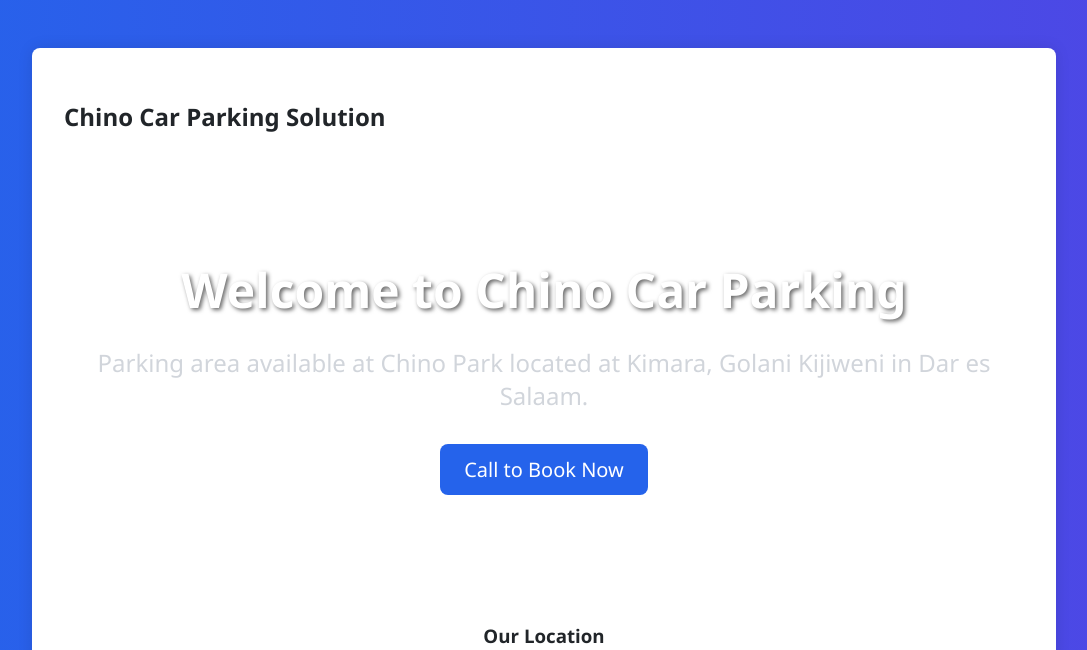
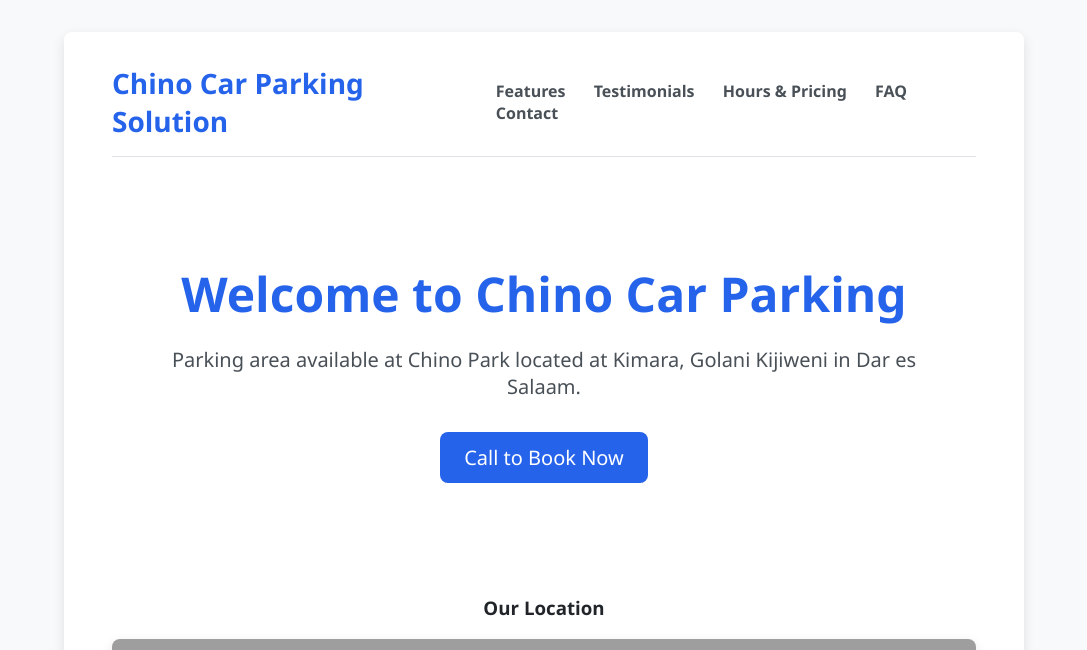
Before and after one commit to CHINOGA/chino-parking-system, a PHP site: page / in a window 1280 px wide. Shown: the top 650 px of the page, without its empty margins (96-1183 px from the left). Run offline with PHP 8.4, Linux system fonts and the light colour scheme; grey boxes are pictures that could not be loaded.

Commit message:
Add stunning landing page for Chino Car Parking Solution with enhanced features

```diff
--- a/index.php
+++ b/index.php
@@ -6,20 +6,61 @@
     <title>Chino Car Parking Solution</title>
     <link rel="stylesheet" href="custom.css" />
     <style>
+        /* Reset and base styles */
+        * {
+            box-sizing: border-box;
+        }
+        body {
+            font-family: 'Segoe UI', Tahoma, Geneva, Verdana, sans-serif;
+            background: #f8f9fa;
+            color: #212529;
+            margin: 0;
+            padding: 0;
+        }
+        .container {
+            max-width: 960px;
+            margin: 2rem auto;
+            background: white;
+            border-radius: 0.5rem;
+            padding: 2rem 3rem;
+            box-shadow: 0 4px 12px rgba(0,0,0,0.1);
+        }
+        header {
+            display: flex;
+            justify-content: space-between;
+            align-items: center;
+            padding-bottom: 1rem;
+            border-bottom: 1px solid #dee2e6;
+        }
+        .navbar-brand {
+            font-weight: 700;
+            font-size: 1.75rem;
+            color: #2563eb;
+            text-decoration: none;
+        }
+        nav a {
+            color: #495057;
+            text-decoration: none;
+            margin-left: 1.5rem;
+            font-weight: 600;
+            transition: color 0.3s ease;
+        }
+        nav a:hover {
+            color: #2563eb;
+        }
         .hero {
             text-align: center;
-            padding: 4rem 2rem;
+            padding: 4rem 2rem 3rem 2rem;
         }
         .hero h1 {
             font-size: 3rem;
             margin-bottom: 1rem;
-            color: white;
-            text-shadow: 2px 2px 4px rgba(0,0,0,0.6);
+            color: #2563eb;
         }
         .hero p {
-            font-size: 1.5rem;
+            font-size: 1.25rem;
             margin-bottom: 2rem;
-            color: #d1d5db;
+            color: #495057;
         }
         .btn-primary {
             background-color: #2563eb;
@@ -37,25 +78,22 @@
         .btn-primary:hover {
             background-color: #1e40af;
         }
-        .contact {
-            background: white;
-            color: #2563eb;
-            padding: 2rem;
+        .map-container {
+            text-align: center;
+            margin: 2rem 0;
+        }
+        iframe {
             border-radius: 0.5rem;
-            max-width: 400px;
-            margin: 0 auto;
-            box-shadow: 0 0 15px rgba(0,0,0,0.1);
-            font-size: 1.25rem;
-            font-weight: 600;
-            text-align: center;
+            border: none;
+            box-shadow: 0 4px 12px rgba(0,0,0,0.1);
         }
         .features, .testimonials, .hours-pricing, .faq, .social {
             max-width: 960px;
             margin: 3rem auto;
             background: white;
             border-radius: 0.5rem;
-            padding: 2rem;
-            box-shadow: 0 0 15px rgba(0,0,0,0.1);
+            padding: 2rem 3rem;
+            box-shadow: 0 4px 12px rgba(0,0,0,0.1);
             color: #212529;
         }
         .features h3, .testimonials h3, .hours-pricing h3, .faq h3, .social h3 {
@@ -80,22 +118,79 @@
             margin-left: 1rem;
             margin-bottom: 1rem;
         }
-        .map-container {
+        .social a {
+            color: #2563eb;
+            margin-right: 1rem;
+            font-weight: 600;
+            text-decoration: none;
+            transition: color 0.3s ease;
+        }
+        .social a:hover {
+            color: #1e40af;
+        }
+        .contact {
+            background: white;
+            color: #2563eb;
+            padding: 2rem 3rem;
+            border-radius: 0.5rem;
+            max-width: 400px;
+            margin: 3rem auto 2rem auto;
+            box-shadow: 0 4px 12px rgba(0,0,0,0.1);
+            font-size: 1.25rem;
+            font-weight: 600;
             text-align: center;
-            margin: 2rem 0;
         }
         footer {
             text-align: center;
             padding: 1rem;
-            color: #d1d5db;
+            color: #6c757d;
             font-size: 0.9rem;
+            border-top: 1px solid #dee2e6;
+            margin-top: 2rem;
+        }
+        @media (max-width: 900px) {
+            .container {
+                padding: 1.5rem 1.5rem;
+                margin: 1rem;
+            }
+            .features, .testimonials, .hours-pricing, .faq, .social {
+                padding: 1.5rem 1.5rem;
+                margin: 2rem 1rem;
+            }
+            .contact {
+                margin: 2rem 1rem;
+                padding: 1.5rem 1.5rem;
+                max-width: 100%;
+            }
+            nav a {
+                margin-left: 1rem;
+            }
+        }
+        @media (max-width: 600px) {
+            .hero h1 {
+                font-size: 2.25rem;
+            }
+            .hero p {
+                font-size: 1rem;
+            }
+            .btn-primary {
+                font-size: 1rem;
+                padding: 0.5rem 1rem;
+            }
         }
     </style>
 </head>
 <body>
     <div class="container">
         <header>
-            <h2 class="navbar-brand">Chino Car Parking Solution</h2>
+            <a href="#" class="navbar-brand">Chino Car Parking Solution</a>
+            <nav>
+                <a href="#features">Features</a>
+                <a href="#testimonials">Testimonials</a>
+                <a href="#hours-pricing">Hours & Pricing</a>
+                <a href="#faq">FAQ</a>
+                <a href="#contact">Contact</a>
+            </nav>
         </header>
         <section class="hero">
             <h1>Welcome to Chino Car Parking</h1>
@@ -106,9 +201,9 @@
             <h3>Our Location</h3>
             <iframe
                 src="https://www.google.com/maps/embed?pb=!1m18!1m12!1m3!1d15955.123456789!2d39.234567!3d-6.789012!2m3!1f0!2f0!3f0!3m2!1i1024!2i768!4f13.1!3m3!1m2!1s0x185c4c1234567890%3A0xabcdef1234567890!2sChino%20Park%2C%20Kimara%2C%20Dar%20es%20Salaam!5e0!3m2!1sen!2stz!4v1680000000000!5m2!1sen!2stz"
-                width="100%" height="300" style="border:0;" allowfullscreen="" loading="lazy" referrerpolicy="no-referrer-when-downgrade"></iframe>
+                width="100%" height="300" allowfullscreen="" loading="lazy" referrerpolicy="no-referrer-when-downgrade"></iframe>
         </section>
-        <section class="features">
+        <section id="features" class="features">
             <h3>Why Choose Chino Car Parking?</h3>
             <ul>
                 <li>Secure and monitored parking area</li>
@@ -118,18 +213,18 @@
                 <li>Easy booking and quick entry/exit process</li>
             </ul>
         </section>
-        <section class="testimonials">
+        <section id="testimonials" class="testimonials">
             <h3>What Our Customers Say</h3>
             <blockquote>"Safe and reliable parking service. Highly recommend!" - John M.</blockquote>
             <blockquote>"Convenient location and friendly staff. Will use again." - Asha K.</blockquote>
             <blockquote>"Affordable and secure. Great experience overall." - Michael T.</blockquote>
         </section>
-        <section class="hours-pricing">
+        <section id="hours-pricing" class="hours-pricing">
             <h3>Operating Hours & Pricing</h3>
             <p><strong>Operating Hours:</strong> 6:00 AM - 10:00 PM (Everyday)</p>
             <p><strong>Pricing:</strong> TZS 1,000 per hour, discounts for monthly subscriptions</p>
         </section>
-        <section class="faq">
+        <section id="faq" class="faq">
             <h3>Frequently Asked Questions</h3>
             <dl>
                 <dt>Is the parking area secure?</dt>
@@ -144,12 +239,12 @@
             <h3>Connect with Us</h3>
             <p>Follow us on social media for updates and promotions:</p>
             <p>
-                <a href="#" style="color:#2563eb; margin-right: 1rem;">Facebook</a>
-                <a href="#" style="color:#2563eb; margin-right: 1rem;">Twitter</a>
-                <a href="#" style="color:#2563eb;">Instagram</a>
+                <a href="#" aria-label="Facebook" title="Facebook">Facebook</a>
+                <a href="#" aria-label="Twitter" title="Twitter">Twitter</a>
+                <a href="#" aria-label="Instagram" title="Instagram">Instagram</a>
             </p>
         </section>
-        <section class="contact">
+        <section id="contact" class="contact">
             <p>Contact us at: <a href="tel:+255716959578">0716 959 578</a></p>
         </section>
         <footer>
```
